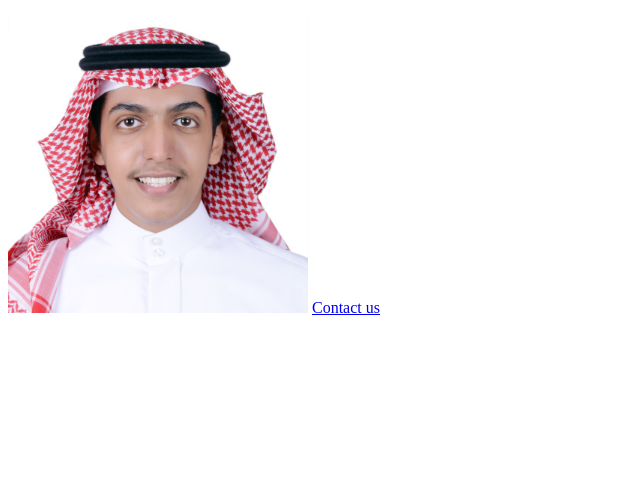
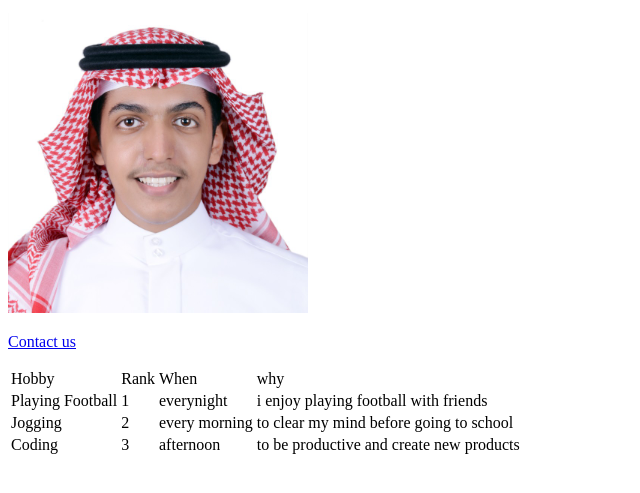
Before and after one commit to FnoizY/Class-work-1, a plain HTML site: page Class 1 HTML/Exercise 1.html in a window 1280 px wide. Shown: the part 101-594 px from the top of the page, without its empty margins (0-640 px from the left). Drawn offline with Linux system fonts and the light colour scheme.

Commit message:
Html_1-Exercise(1,5)

```diff
--- a/Class 1 HTML/Exercise 1.html
+++ b/Class 1 HTML/Exercise 1.html
@@ -2,6 +2,7 @@
 <html lang="en">
   <head>
   <title>My Blog</title>
+  <meta name="Fares Bahamdan", content="Blog">
   </head>
   <body>
 
@@ -9,6 +10,36 @@
     <p>My website talking about my self</p>
     <img src="Assets/Fares.jpg"
     alt="A picture of me" width="300">
+    <p></p>
     <a href="Contact info.html">Contact us</a>
+    <p></p>
+
+    <table>
+      <tr>
+        <td>Hobby</td>
+        <td>Rank</td>
+        <td>When</td>
+        <td>why</td>
+      </tr>
+      <tr>
+        <td>Playing Football</td>
+        <td>1</td>
+        <td>everynight</td>
+        <td>i enjoy playing football with friends</td>
+      </tr>
+      <tr>
+        <td>Jogging</td>
+        <td>2</td>
+        <td>every morning</td>
+        <td>to clear my mind before going to school</td>
+      </tr>
+      <tr>
+        <td>Coding</td>
+        <td>3</td>
+        <td>afternoon</td>
+        <td>to be productive and create new products</td>
+      </tr>
+    </table>
+
   </body>
 </html>
```
Also changed, not shown: Class 1 HTML/Contact info.html (+7 -1 lines).
